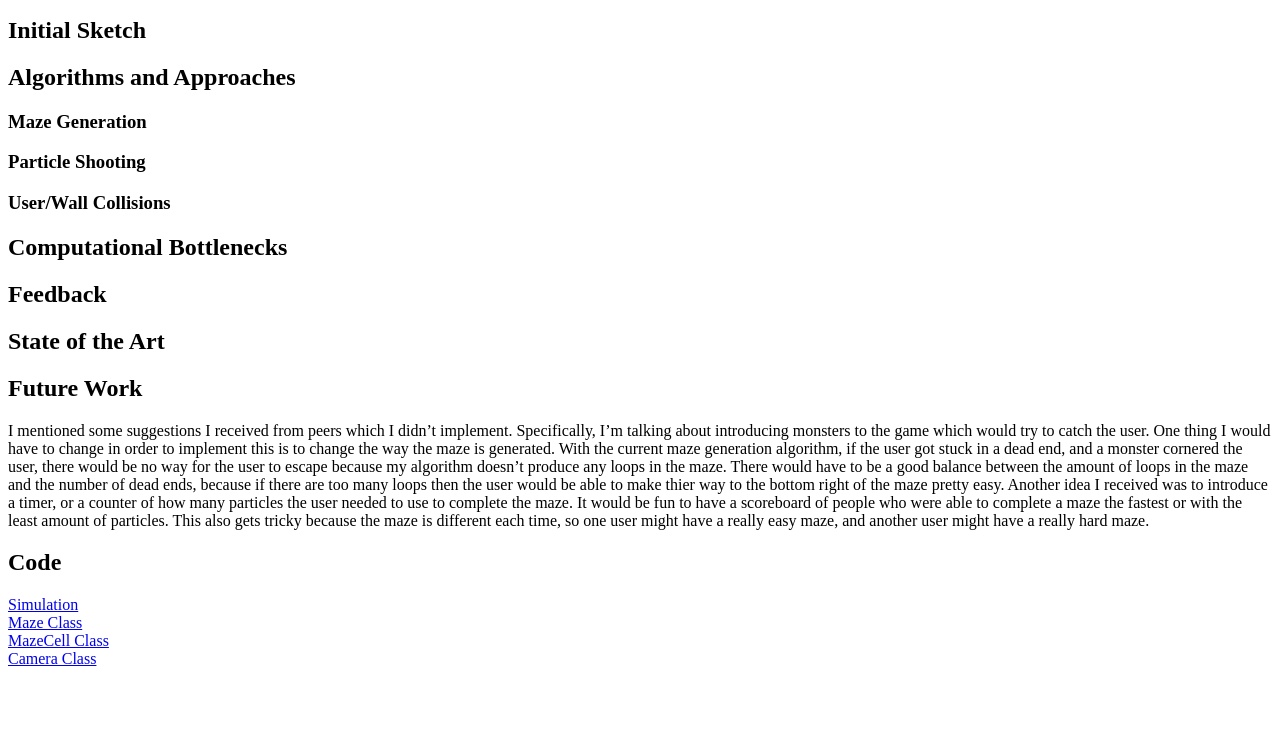
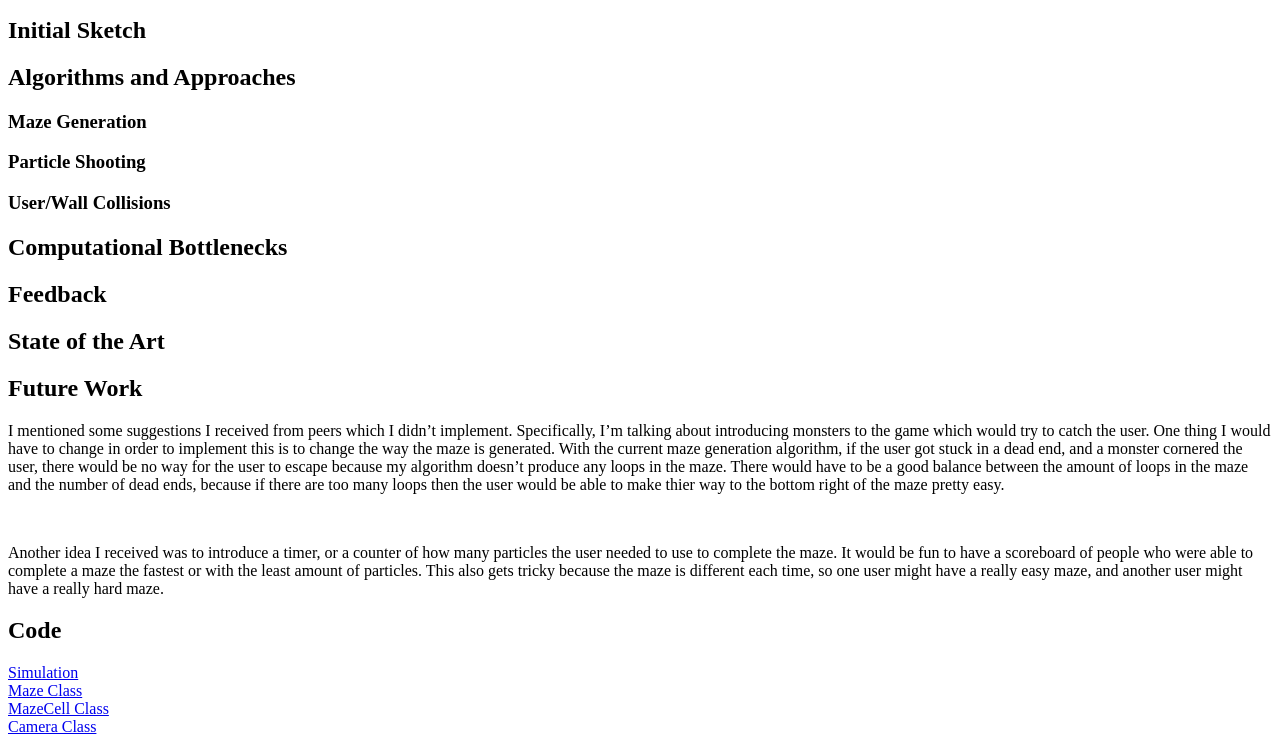
Before and after one commit to moorl007/CSCI5611_Final_Project, a plain HTML site: page index.html in a window 1280 px wide. Shown: the part 155-899 px from the top of the page. Before the commit the page ends 831 px from the top, so only its background shows below. Drawn offline with Linux system fonts and the light colour scheme.

Commit message:
Update index.html

```diff
--- a/index.html
+++ b/index.html
@@ -21,7 +21,9 @@
 
         <h2>Future Work</h2>
             <p>I mentioned some suggestions I received from peers which I didn’t implement.  Specifically, I’m talking about introducing monsters to the game which would try to catch the user.  One thing I would have to change in order to implement this is to change the way the maze is generated.  With the current maze generation algorithm, if the user got stuck in a dead end, and a monster cornered the user, there would be no way for the user to escape because my algorithm doesn’t produce any loops in the maze.  There would have to be a good balance between the amount of loops in the maze and the number of dead ends, because if there are too many loops then the user would be able to make thier way to the bottom right of the maze pretty easy.
-
+                </p>
+                <br>
+                <p>
                 Another idea I received was to introduce a timer, or a counter of how many particles the user needed to use to complete the maze.  It would be fun to have a scoreboard of people who were able to complete a maze the fastest or with the least amount of particles.  This also gets tricky because the maze is different each time, so one user might have a really easy maze, and another user might have a really hard maze.
                 </p>
 
@@ -34,3 +36,8 @@
 
     </body>
 </html>
+
+<!-- <figure>
+    <img src="flag.png" alt="A Minnesota Gopher flag blowing in the wind" width = 500 height = 500>
+    <figcaption>A Minnesota Gopher Cloth flapping in the wind</figcaption>
+</figure> -->
```
